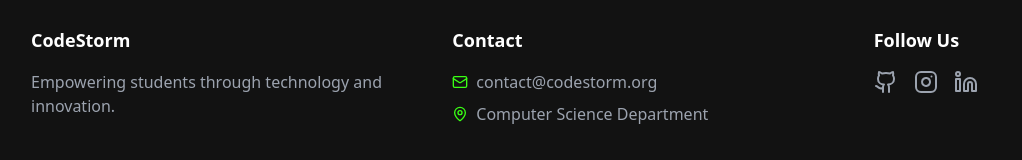
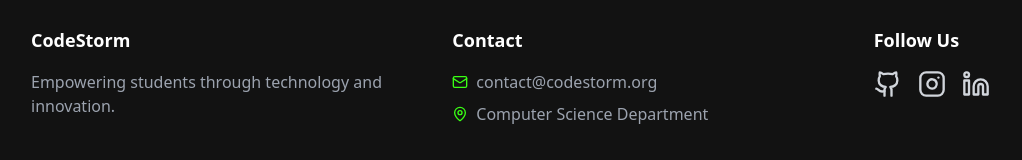
Before and after one commit to atharvaombase/new-repo, a React (Vite) app: page /forms in a window 1280 px wide. Shown: the part 905-1065 px from the top of the page, without its empty margins (1-1023 px from the left). Built offline with nearby package versions, Linux system fonts and the light colour scheme.

Commit message:
solved some bugs

```diff
--- a/src/components/Footer.jsx
+++ b/src/components/Footer.jsx
@@ -44,20 +44,29 @@ const Footer = () => {
           <div>
             <h3 className="text-white font-bold text-lg mb-4">Follow Us</h3>
             <div className="flex space-x-4">
-              <a href="#" className="text-gray-400 hover:text-neon">
-                <Github className="w-6 h-6" />
+              <a
+                href=""
+                className="text-gray-300 hover:text-neon"
+                target="_blank"
+                rel="noopener noreferrer"
+              >
+                <Github className="h-7 w-7" />
               </a>
               <a
                 href="https://www.instagram.com/codestorm_official/"
-                className="text-gray-400 hover:text-neon"
+                className="text-gray-300 hover:text-neon"
+                target="_blank"
+                rel="noopener noreferrer"
               >
-                <Instagram className="w-6 h-6" />
+                <Instagram className="h-7 w-7" />
               </a>
               <a
                 href="https://www.linkedin.com/company/codestorm-club-mescoe/posts/?feedView=all"
-                className="text-gray-400 hover:text-neon"
+                className="text-gray-300 hover:text-neon"
+                target="_blank"
+                rel="noopener noreferrer"
               >
-                <Linkedin className="w-6 h-6" />
+                <Linkedin className="h-7 w-7" />
               </a>
             </div>
           </div>
```
